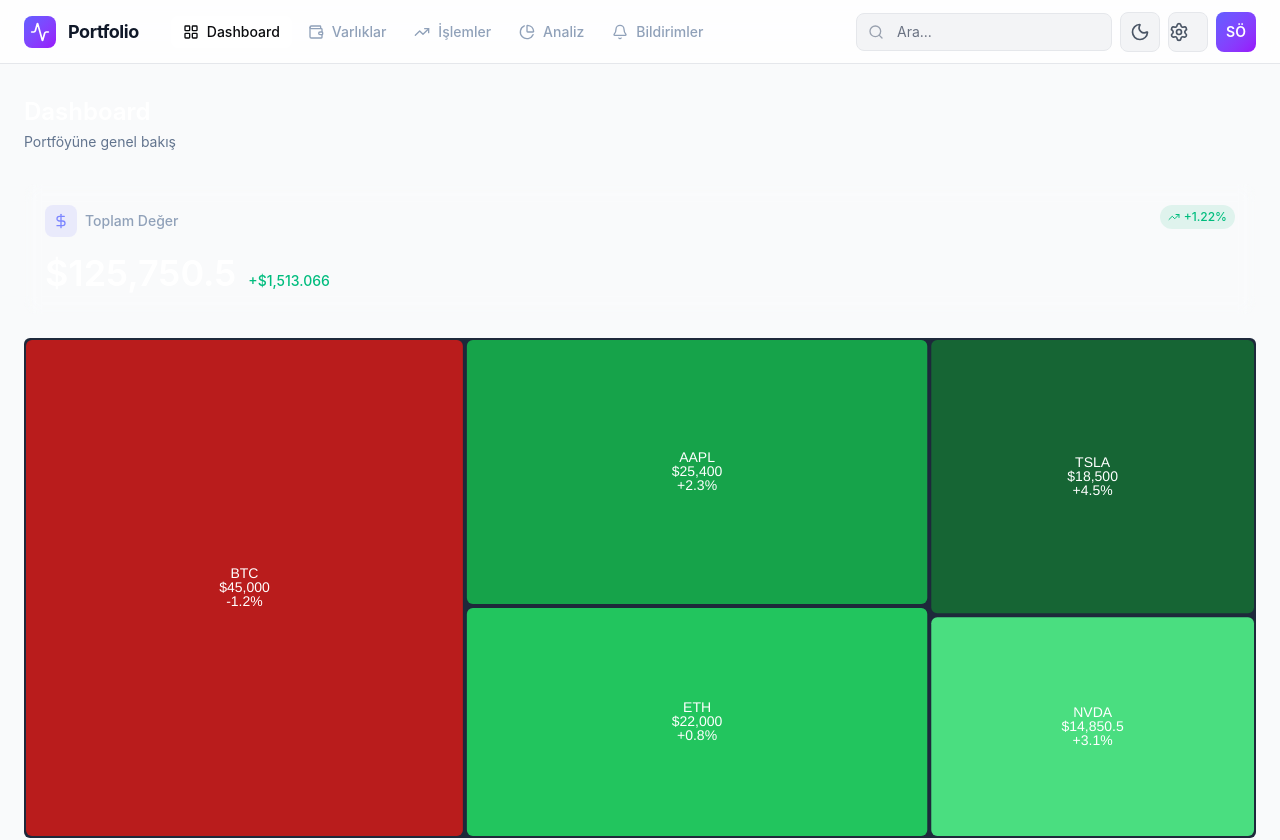
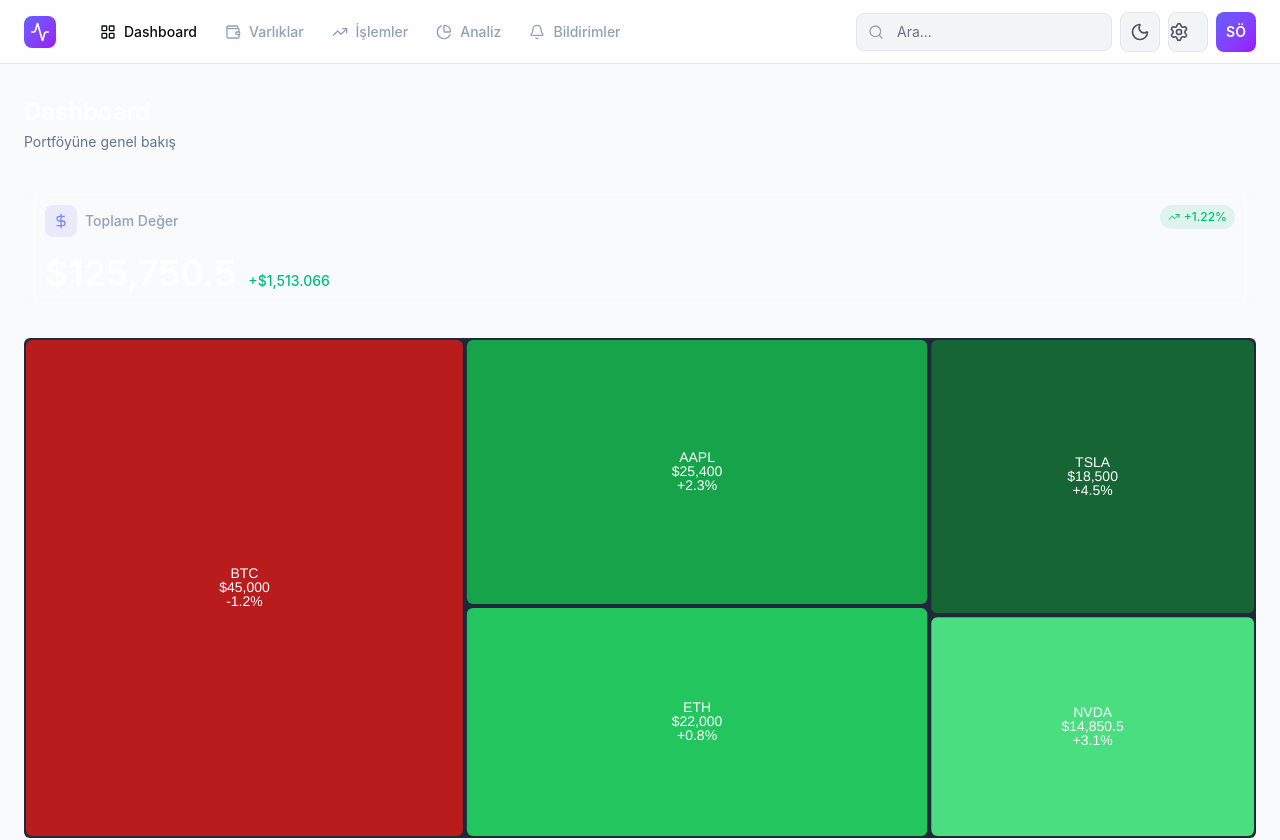
Before and after one commit to ongonmanga-beep/portfolio-tracker, a React (Vite) app: page / in a window 1280 px wide. Shown: the top 840 px of the page. Built offline with nearby package versions, Linux system fonts and the light colour scheme.

Commit message:
Header'dan Portfolio yazısı kaldırıldı, sadece logo

```diff
--- a/src/App.tsx
+++ b/src/App.tsx
@@ -105,7 +105,6 @@
               <div className="w-8 h-8 bg-gradient-to-br from-indigo-500 to-purple-600 rounded-lg flex items-center justify-center">
                 <Activity className="w-5 h-5 text-white" />
               </div>
-              <span className="font-bold text-lg tracking-tight">Portfolio</span>
             </div>
 
             <div className="flex items-center gap-1">
```
